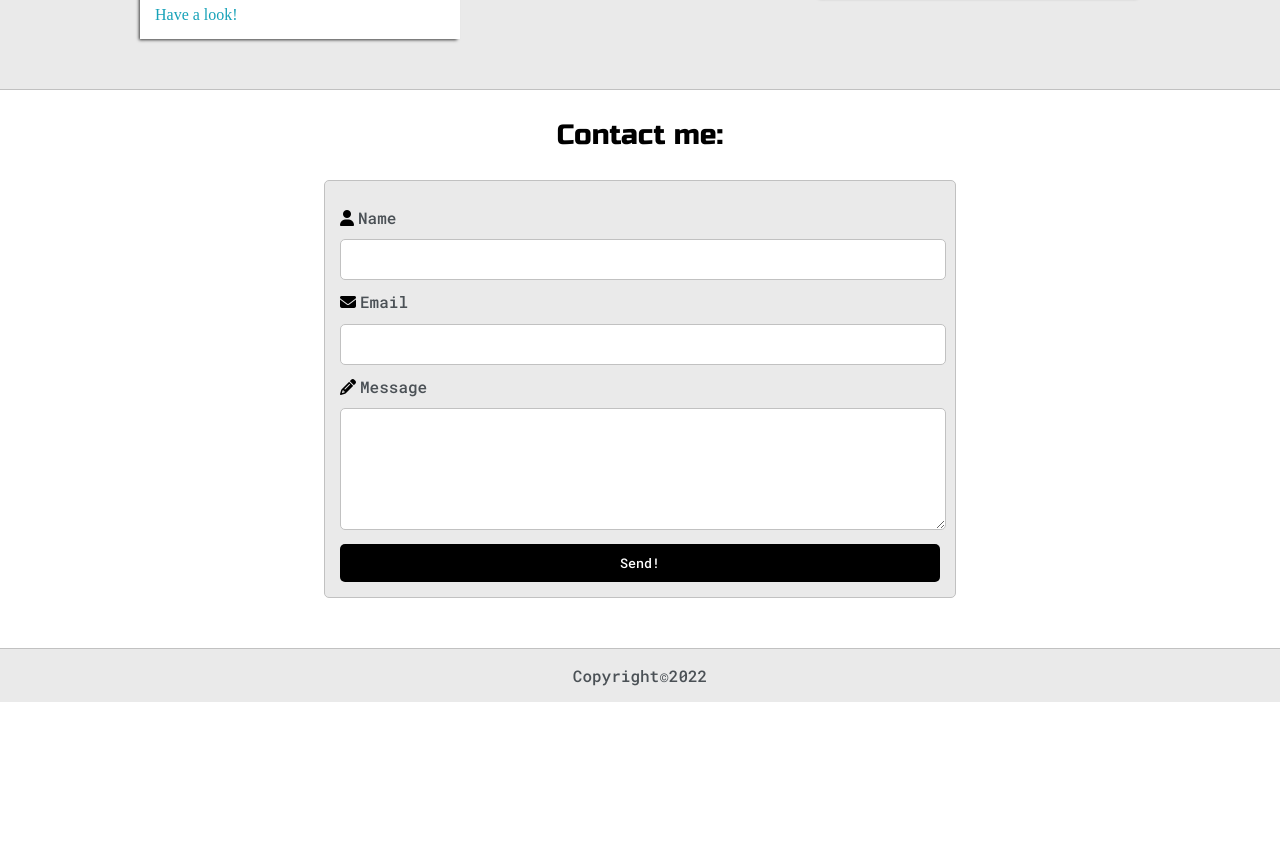
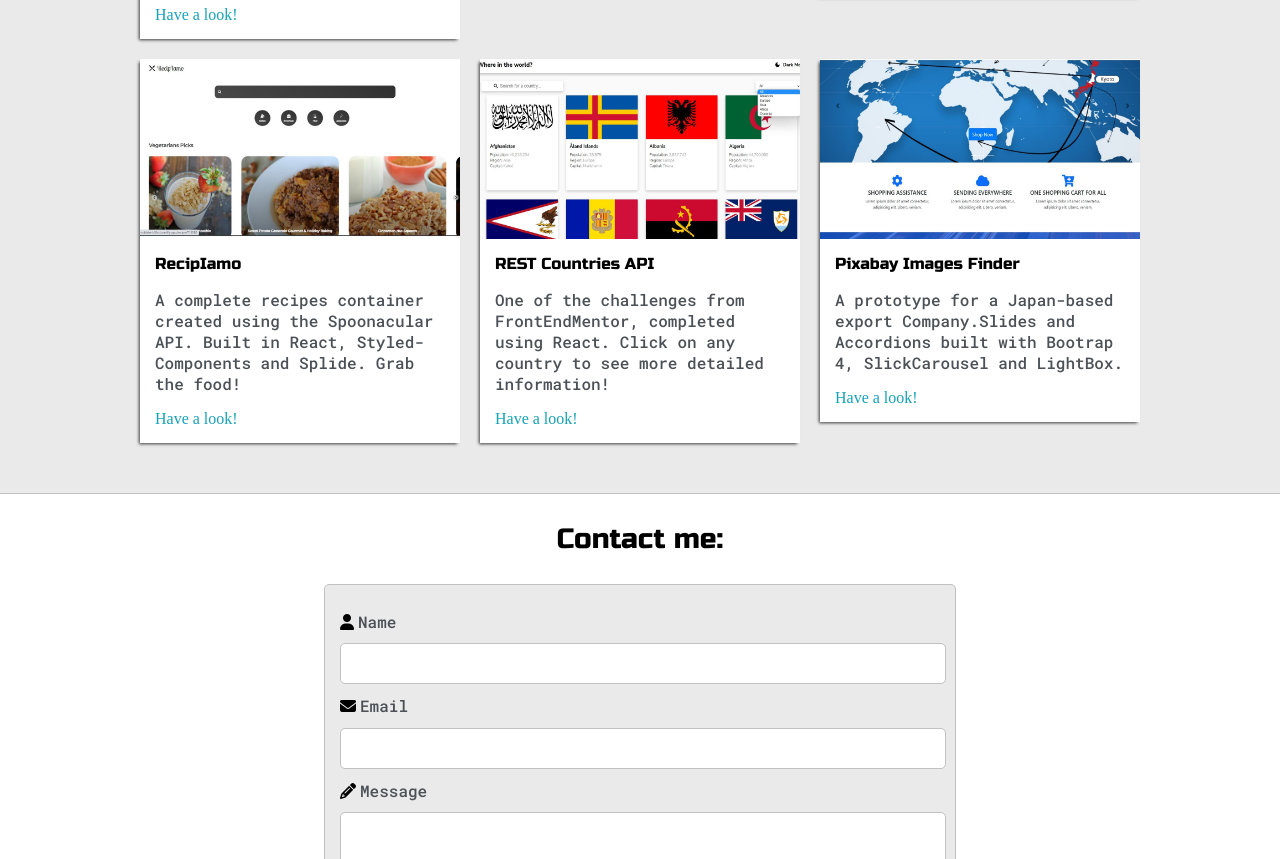
Before and after one commit to alfiofederico/newPortfolio, a plain HTML site: page index.html in a window 1280 px wide. Shown: the part 2240-3099 px from the top of the page. Before the commit the page ends 2942 px from the top, so only its background shows below. Drawn offline with nearby package versions, Linux system fonts and the light colour scheme.

Commit message:
added porjects, changed CV

```diff
--- a/index.html
+++ b/index.html
@@ -183,6 +183,38 @@
             </div>
           </div>
         </div>
+        <div>
+          <div class="project">
+            <img class="thumbnail" src="./images/recipiamo.jpg" alt="recipiamo project">
+            <div class="project-preview">
+              <h6 class="project-title">RecipIamo</h6>
+              <p class="project-intro">A complete recipes container created using the
+                Spoonacular API. Built in React, Styled-Components and Splide. Grab the food!</p>
+              <a href="https://recipiamo.netlify.app/" target="_blank">Have a look!</a>
+            </div>
+          </div>
+        </div>
+        <div>
+          <div class="project">
+            <img class="thumbnail" src="./images/countries.jpg" alt="countries project">
+            <div class="project-preview">
+              <h6 class="project-title">REST Countries API</h6>
+              <p class="project-intro">One of the challenges from FrontEndMentor, completed using React. Click on any
+                country to see more detailed information!</p>
+              <a href="https://elated-hawking-62a151.netlify.app/ALA" target="_blank">Have a look!</a>
+            </div>
+          </div>
+        </div>
+        <div>
+          <div class="project">
+            <img class="thumbnail" src="./images/kaiguys.jpg" alt="kaiguys project">
+            <div class="project-preview">
+              <h6 class="project-title">Pixabay Images Finder</h6>
+              <p class="project-intro">A prototype for a Japan-based export Company.Slides and Accordions built with Bootrap 4, SlickCarousel and LightBox. </p>
+              <a href="https://nostalgic-hoover-72506d.netlify.app/" target="_blank">Have a look!</a>
+            </div>
+          </div>
+        </div>
       </div>
     </div>
   </section>
```
Also changed, not shown: images/countries.jpg (added), images/kaiguys.jpg (added), images/recipiamo.jpg (added), 2 other files.
